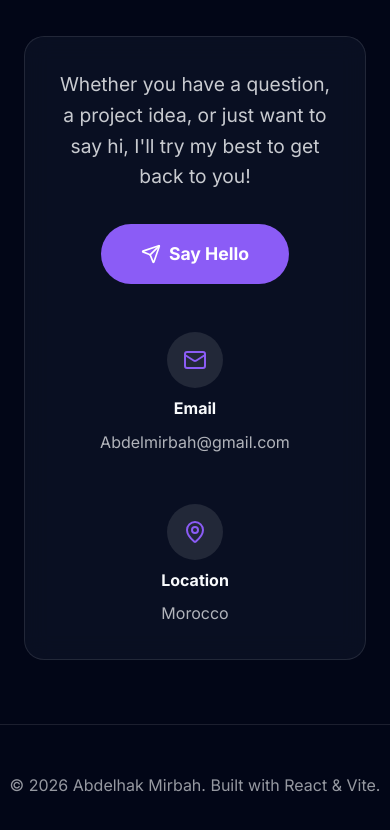
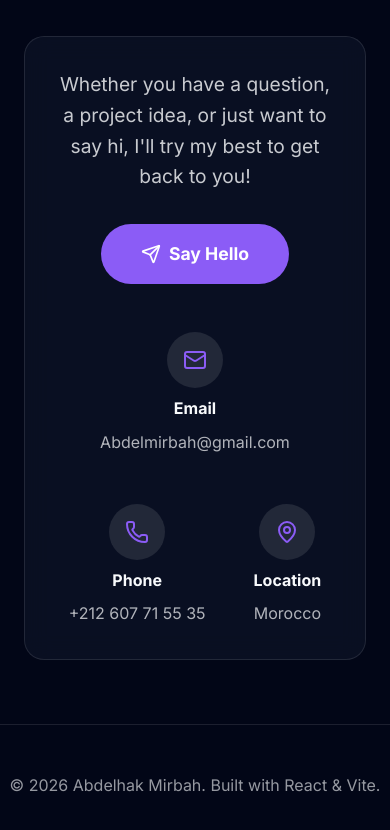
Before and after one commit to AbdelhakMirbah/Portfolio, a React (Vite) app: page / in a window 390 px wide. Shown: the part 7016-7846 px from the top of the page. Built offline with nearby package versions, Linux system fonts and the light colour scheme.

Commit message:
Add phone number to contact section

```diff
--- a/src/App.jsx
+++ b/src/App.jsx
@@ -1,5 +1,5 @@
 import { useState, useEffect } from 'react';
-import { Sun, Moon, ChevronRight, Briefcase, Database, Layout, Award, ExternalLink, Globe, Download, Menu, X, MapPin, Mail, Send } from 'lucide-react';
+import { Sun, Moon, ChevronRight, Briefcase, Database, Layout, Award, ExternalLink, Globe, Download, Menu, X, MapPin, Mail, Send, Phone } from 'lucide-react';
 import { FaGithub, FaLinkedin, FaEnvelope } from 'react-icons/fa';
 import profileImg from './assets/profile.png';
 import { gsap } from 'gsap';
@@ -248,6 +248,14 @@ function App() {
 
             <div style={{ display: 'flex', flexDirection: 'column', alignItems: 'center', gap: '0.5rem' }}>
               <div style={{ padding: '1rem', borderRadius: '50%', background: 'var(--glass-border)', display: 'flex' }}>
+                <Phone size={24} color="var(--accent-color)" />
+              </div>
+              <span style={{ fontWeight: 600 }}>{t('contact.phone')}</span>
+              <span style={{ opacity: 0.7 }}>+212 607 71 55 35</span>
+            </div>
+
+            <div style={{ display: 'flex', flexDirection: 'column', alignItems: 'center', gap: '0.5rem' }}>
+              <div style={{ padding: '1rem', borderRadius: '50%', background: 'var(--glass-border)', display: 'flex' }}>
                 <MapPin size={24} color="var(--accent-color)" />
               </div>
               <span style={{ fontWeight: 600 }}>{t('contact.location')}</span>
--- a/src/i18n.js
+++ b/src/i18n.js
@@ -73,7 +73,8 @@ const resources = {
         sayHello: "Say Hello",
         email: "Email",
         location: "Location",
-        morocco: "Morocco"
+        morocco: "Morocco",
+        phone: "Phone"
       },
       footer: {
         builtWith: "Built with React & Vite."
@@ -151,7 +152,8 @@ const resources = {
         sayHello: "Dire Bonjour",
         email: "Email",
         location: "Localisation",
-        morocco: "Maroc"
+        morocco: "Maroc",
+        phone: "Téléphone"
       },
       footer: {
         builtWith: "Fait avec React & Vite."
```
